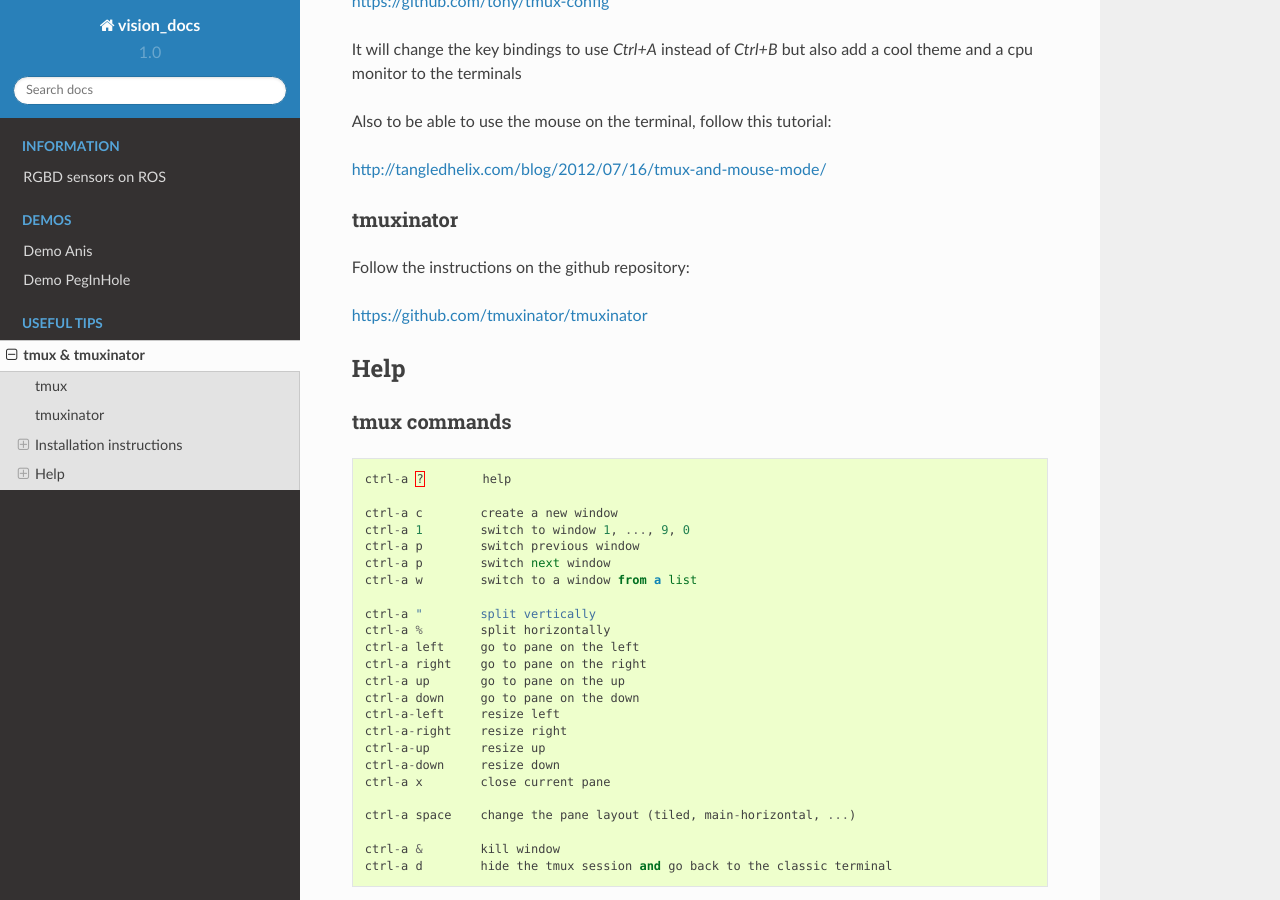
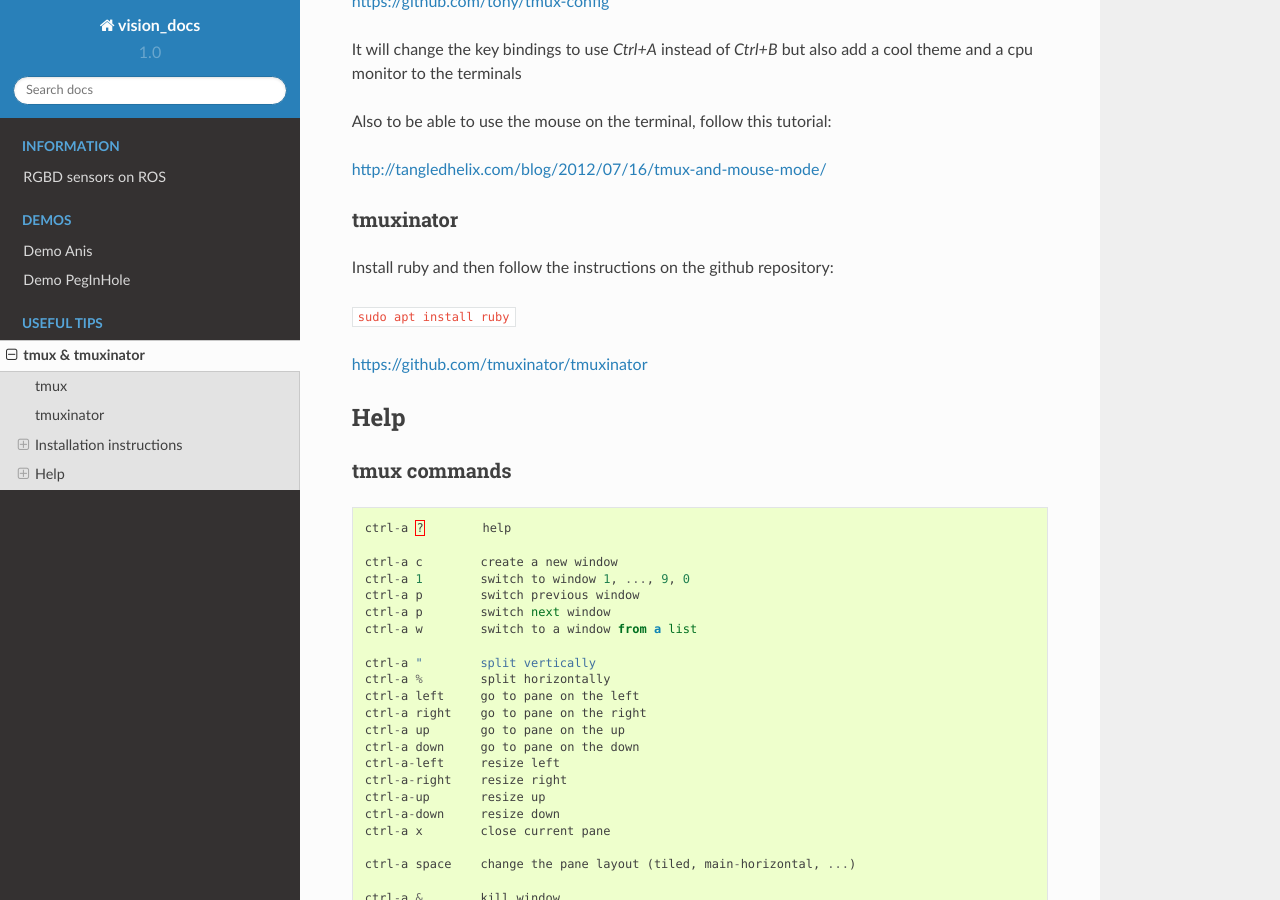
Before and after one commit to ISCI-NCTU/vision_docs, a Sphinx documentation site: the page built from docs/source/tips/tmux.rst, in a window 1280 px wide and 900 px high, scrolled down 1143 px. Built offline with Sphinx 7.4.7 and the Read the Docs theme 2.0.0, drawn with Linux system fonts in a browser that asks for light colours.

Commit message:
Update tmux.rst

```diff
--- a/docs/source/tips/tmux.rst
+++ b/docs/source/tips/tmux.rst
@@ -48,7 +48,9 @@ http://tangledhelix.com/blog/2012/07/16/tmux-and-mouse-mode/
 
 tmuxinator
 ----------
-Follow the instructions on the github repository:
+Install ruby and then follow the instructions on the github repository:
+
+``sudo apt install ruby``
 
 https://github.com/tmuxinator/tmuxinator
 
```
